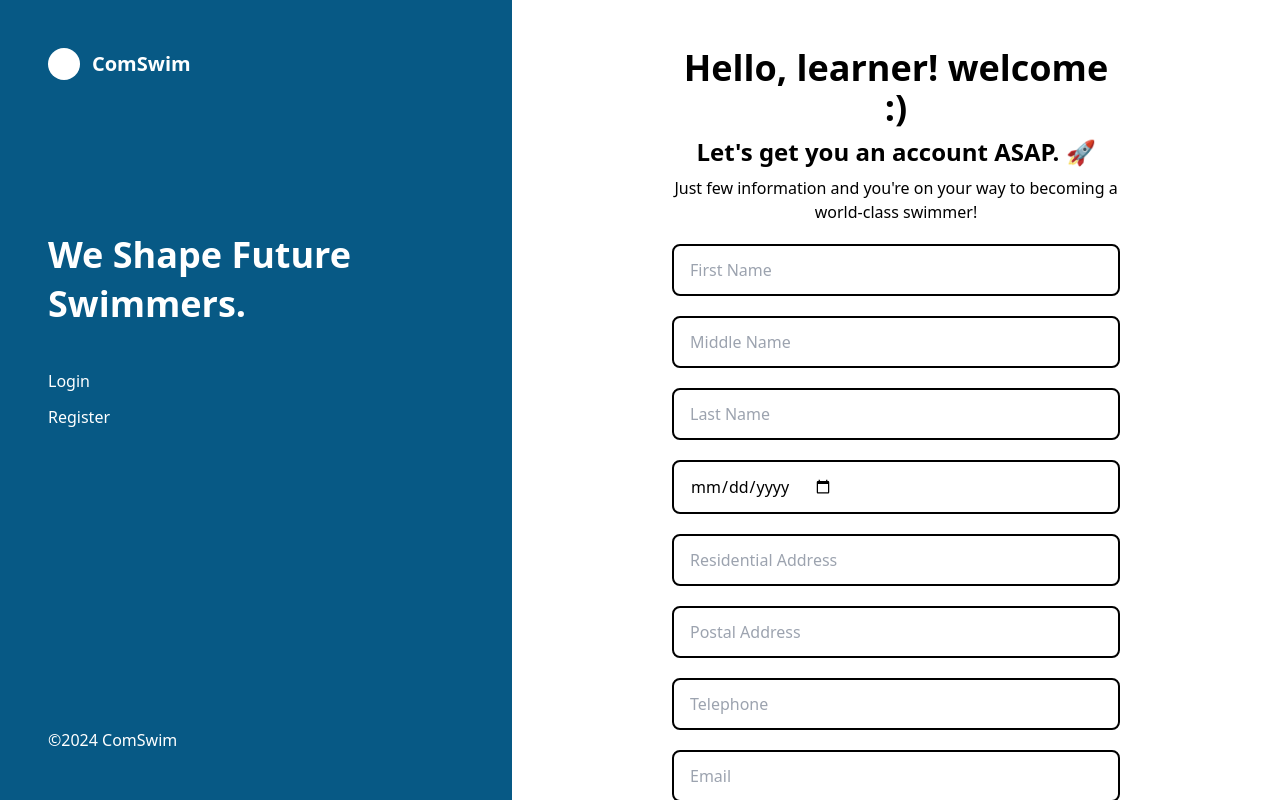
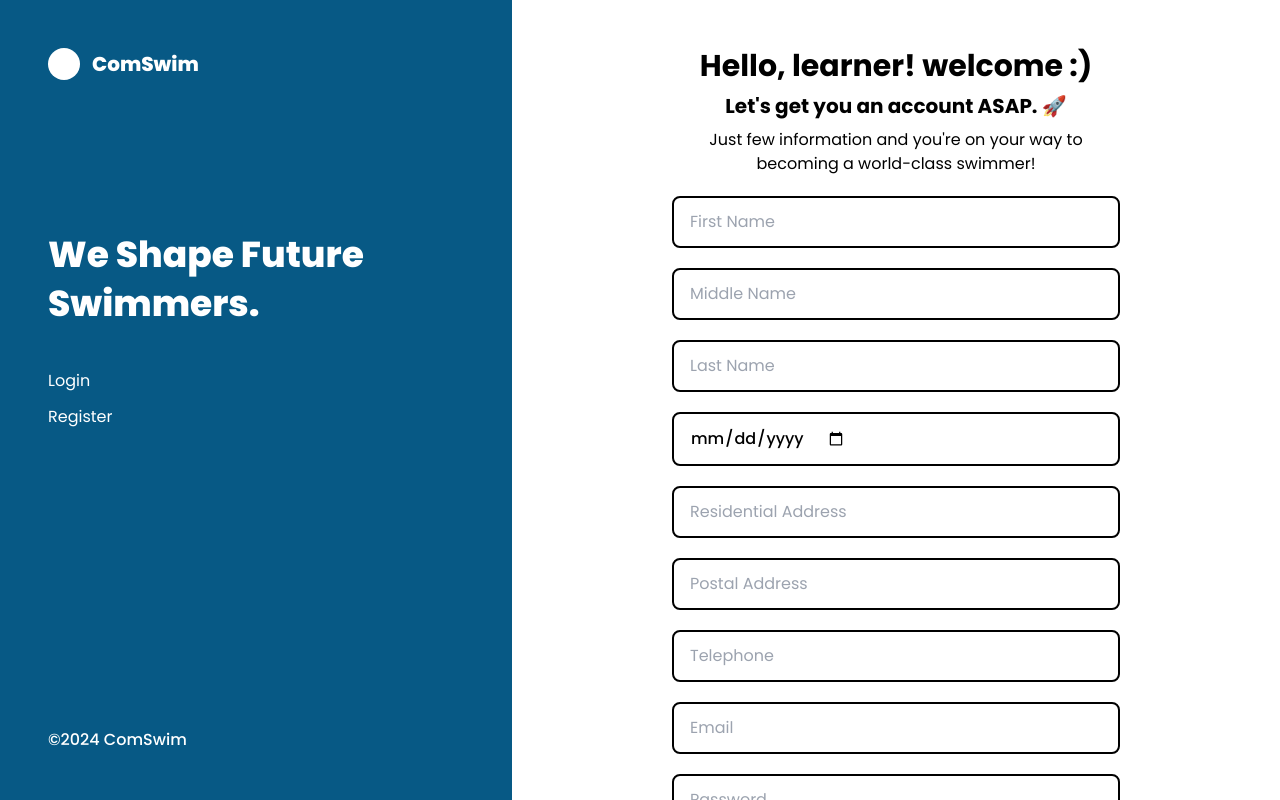
Before and after one commit to alain-kubwayo/comswim-frontend, a Vue app: page /learner-register in a window 1280 px wide. Built offline with nearby package versions, Linux system fonts and the light colour scheme.

Commit message:
chore: add poppins font

```diff
--- a/package.json
+++ b/package.json
@@ -9,6 +9,7 @@
     "preview": "vite preview"
   },
   "dependencies": {
+    "@fontsource/poppins": "^5.0.8",
     "axios": "^1.6.7",
     "pinia": "^2.1.7",
     "vue": "^3.4.15",
--- a/src/style.css
+++ b/src/style.css
@@ -1,3 +1,7 @@
 @tailwind base;
 @tailwind components;
 @tailwind utilities;
+
+body {
+    font-family: 'Poppins', sans-serif;
+}
--- a/src/views/LearnerRegister.vue
+++ b/src/views/LearnerRegister.vue
@@ -6,10 +6,10 @@
       class="flex flex-col justify-start flex-1 w-full h-full max-w-md py-12 space-y-5"
     >
       <div class="flex flex-col space-y-2 text-center">
-        <h2 class="text-3xl font-bold md:text-4xl">
+        <h2 class="text-2xl font-bold md:text-3xl">
           Hello, learner! welcome :)
         </h2>
-        <h3 class="text-xl font-bold md:text-2xl">
+        <h3 class="text-lg font-bold md:text-xl">
           Let's get you an account ASAP. 🚀
         </h3>
         <p class="text-md">
```
Also changed, not shown: src/main.js (+11 -0 lines), 1 other file (tests, documents, lock files or other folders).
